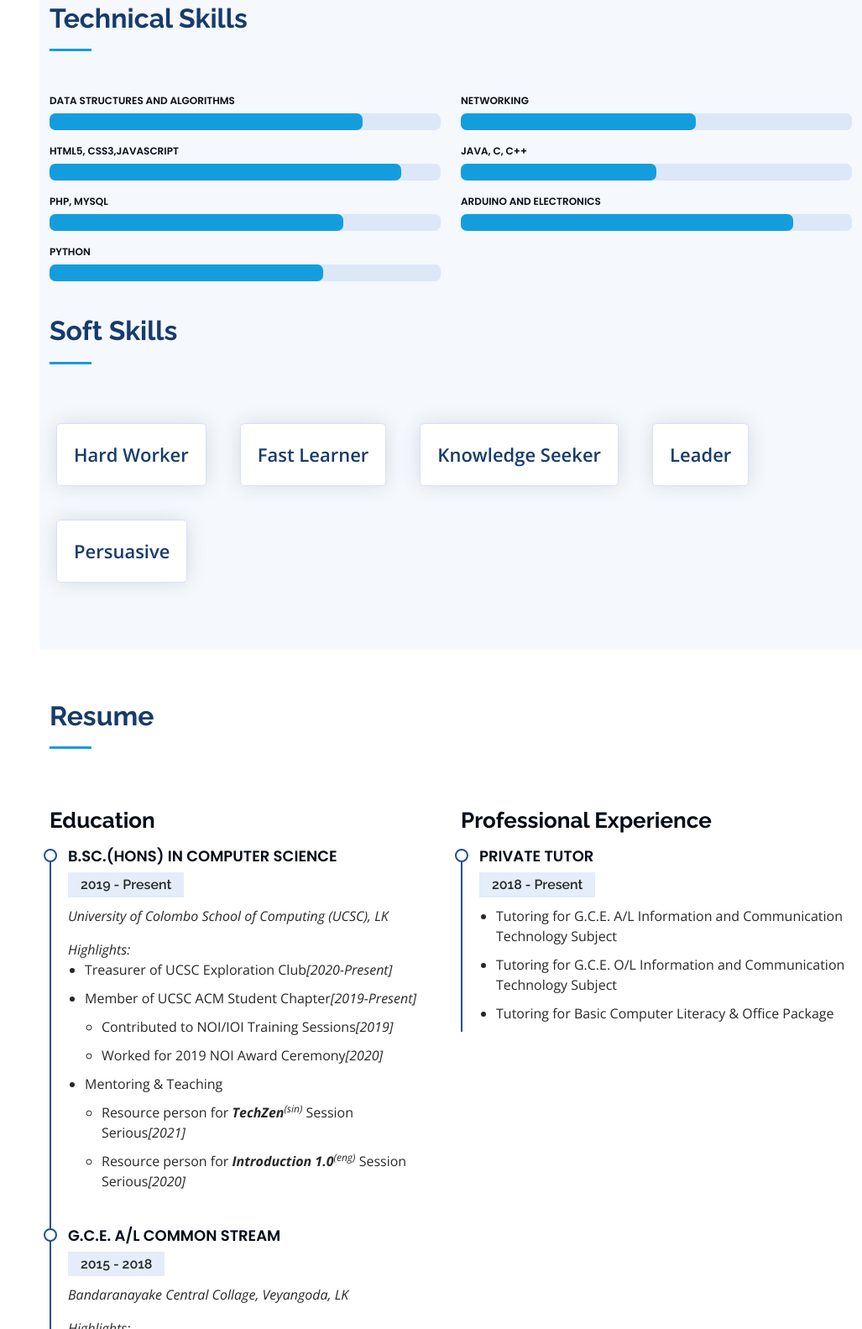
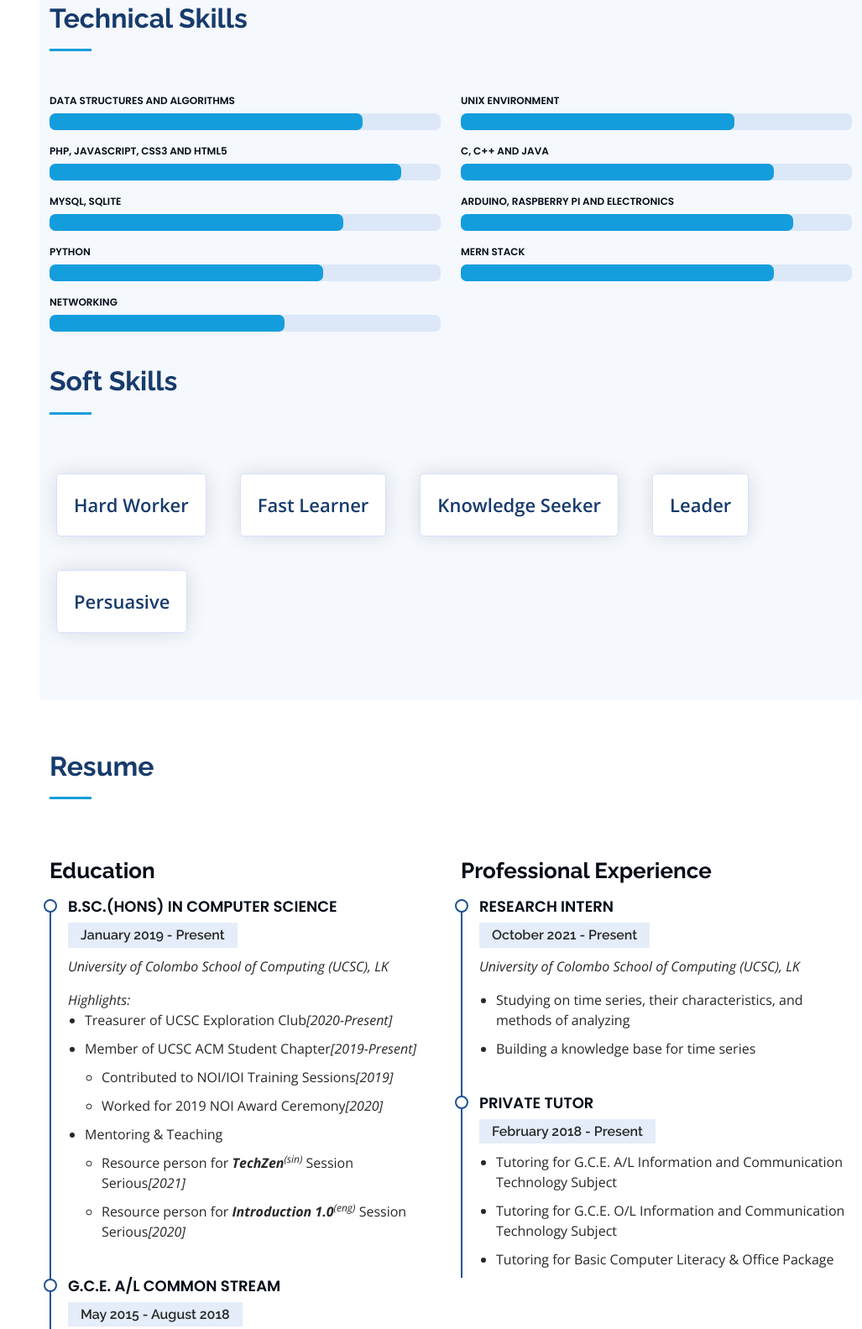
Before and after one commit to ChathuraJW/chathurajw.github.io, a plain HTML site: page index.html in a window 1280 px wide. Shown: the part 857-2440 px from the top of the page at 84% size, without its empty margins (253-1280 px from the left). Drawn offline with nearby package versions, Linux system fonts and the light colour scheme.

Commit message:
Update by adding new skills and intern infomation.

```diff
--- a/index.html
+++ b/index.html
@@ -77,7 +77,7 @@
 <section id="hero" class="d-flex flex-column justify-content-center align-items-center">
     <div class="hero-container" data-aos="fade-in">
         <h1>Chathura Wanniarachchi</h1>
-        <p>I'm a <span class="typed" data-typed-items="Computer Science Undergraduate at UCSC LK,Teacher,"></span>
+        <p>I'm a <span class="typed" data-typed-items="Computer Science Undergraduate at UCSC LK,Research Intern, Teacher,"></span>
         </p>
         <!--      <p>I'm <span class="typed" data-typed-items="I am expecting to expand my knowledge and have experiences to be a successful researcher."></span></p>-->
     </div>
@@ -166,7 +166,7 @@
                     </div>
 
                     <div class="progress">
-                        <span class="skill"> HTML5, CSS3,Javascript</span>
+                        <span class="skill"> PHP, Javascript, CSS3 and HTML5</span>
                         <div class="progress-bar-wrap">
                             <div class="progress-bar" role="progressbar" aria-valuenow="90" aria-valuemin="0"
                                  aria-valuemax="100"></div>
@@ -174,7 +174,7 @@
                     </div>
 
                     <div class="progress">
-                        <span class="skill">PHP, MySQL</span>
+                        <span class="skill">MySQL, SQLite</span>
                         <div class="progress-bar-wrap">
                             <div class="progress-bar" role="progressbar" aria-valuenow="75" aria-valuemin="0"
                                  aria-valuemax="100"></div>
@@ -189,10 +189,6 @@
                         </div>
                     </div>
 
-                </div>
-
-                <div class="col-lg-6" data-aos="fade-up" data-aos-delay="100">
-
                     <div class="progress">
                         <span class="skill">Networking</span>
                         <div class="progress-bar-wrap">
@@ -201,22 +197,40 @@
                         </div>
                     </div>
 
+                </div>
+
+                <div class="col-lg-6" data-aos="fade-up" data-aos-delay="100">
+
                     <div class="progress">
-                        <span class="skill">Java, C, C++</span>
+                        <span class="skill">UNIX Environment</span>
                         <div class="progress-bar-wrap">
-                            <div class="progress-bar" role="progressbar" aria-valuenow="50" aria-valuemin="0"
+                            <div class="progress-bar" role="progressbar" aria-valuenow="70" aria-valuemin="0"
                                  aria-valuemax="100"></div>
                         </div>
                     </div>
 
                     <div class="progress">
-                        <span class="skill">Arduino and Electronics</span>
+                        <span class="skill">C, C++ and Java</span>
+                        <div class="progress-bar-wrap">
+                            <div class="progress-bar" role="progressbar" aria-valuenow="80" aria-valuemin="0"
+                                 aria-valuemax="100"></div>
+                        </div>
+                    </div>
+
+                    <div class="progress">
+                        <span class="skill">Arduino, Raspberry PI and Electronics</span>
                         <div class="progress-bar-wrap">
                             <div class="progress-bar" role="progressbar" aria-valuenow="85" aria-valuemin="0"
                                  aria-valuemax="100"></div>
                         </div>
                     </div>
-
+                    <div class="progress">
+                        <span class="skill">MERN Stack</span>
+                        <div class="progress-bar-wrap">
+                            <div class="progress-bar" role="progressbar" aria-valuenow="80" aria-valuemin="0"
+                                 aria-valuemax="100"></div>
+                        </div>
+                    </div>
                 </div>
 
             </div>
@@ -255,7 +269,7 @@
                     <h3 class="resume-title">Education</h3>
                     <div class="resume-item">
                         <h4>B.Sc.(Hons) in Computer Science</h4>
-                        <h5>2019 - Present</h5>
+                        <h5>January 2019 - Present</h5>
                         <p><em>University of Colombo School of Computing (UCSC), LK</em></p>
                         <div>
                             <em>Highlights:</em>
@@ -276,7 +290,7 @@
                     </div>
                     <div class="resume-item">
                         <h4>G.C.E. A/L Common Stream</h4>
-                        <h5>2015 - 2018</h5>
+                        <h5>May 2015 - August 2018</h5>
                         <p><em>Bandaranayake Central Collage, Veyangoda, LK</em></p>
                         <div>
                             <em>Highlights:</em>
@@ -298,7 +312,7 @@
                     </div>
                     <div class="resume-item">
                         <h4>Up to G.C.E. O/L</h4>
-                        <h5>2003 - 2015</h5>
+                        <h5>January 2004 - May 2015</h5>
                         <p><em>Pallewela Maha Vidyalaya, Mirigama, LK</em></p>
                         <div>
                             <em>Highlights:</em>
@@ -312,8 +326,17 @@
                 <div class="col-lg-6" data-aos="fade-up" data-aos-delay="100">
                     <h3 class="resume-title">Professional Experience</h3>
                     <div class="resume-item">
+                        <h4>Research Intern</h4>
+                        <h5>October 2021 - Present</h5>
+                       <p><em>University of Colombo School of Computing (UCSC), LK</em></p>
+                        <ul>
+                            <li>Studying on time series, their characteristics, and methods of analyzing</li>
+                            <li>Building a knowledge base for time series</li>
+                        </ul>
+                    </div>
+                    <div class="resume-item">
                         <h4>Private Tutor</h4>
-                        <h5>2018 - Present</h5>
+                        <h5>February 2018 - Present</h5>
 <!--                        <p><em>location</em></p>-->
                         <ul>
                             <li>Tutoring for G.C.E. A/L Information and Communication Technology Subject</li>
```
